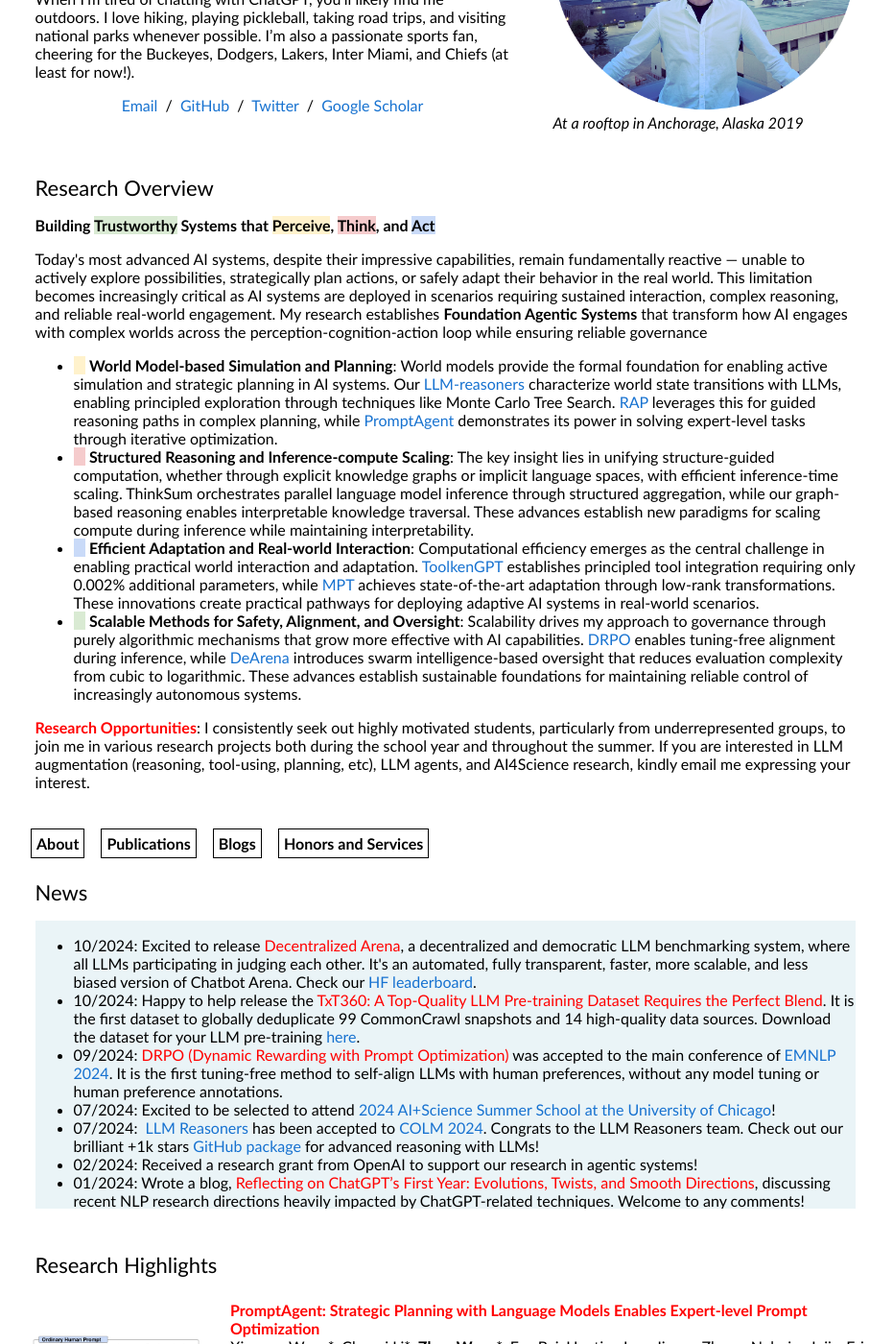
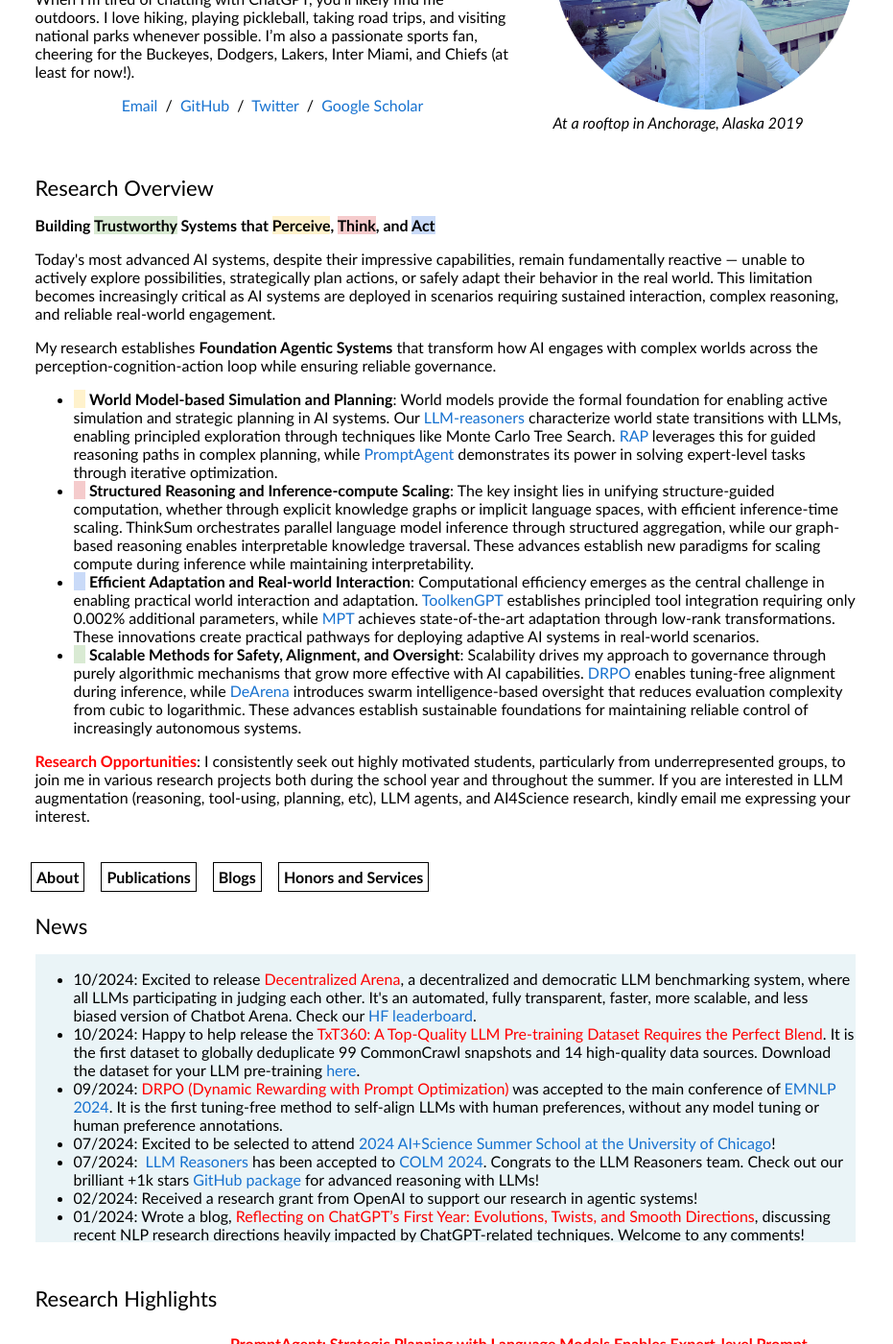
Before and after one commit to zhenwang9102/zhenwang9102.github.io, a Jekyll site: the page built from _posts/2019-06-02-venue.markdown, in a window 1280 px wide and 1400 px high, scrolled down 231 px. Shown: the whole window at 96% size, without its empty margins (176-1107 px from the left). Built offline with Jekyll 4.4.1, drawn with Linux system fonts in a browser that asks for light colours; some of the changed text lies outside the part shown.

Commit message:
Update default.html

```diff
--- a/_layouts/default.html
+++ b/_layouts/default.html
@@ -92,7 +92,10 @@
                 <b>Building <a style="background-color:#d9ead3;color:black;">Trustworthy</a> Systems that <a style="background-color:#fff2cc;color:black;">Perceive</a>, <a style="background-color:#f5cbcc;color:black;">Think</a>, and <a style="background-color:#c9daf8;color:black;">Act</a></b>
               </p>
               <p>
-                Today's most advanced AI systems, despite their impressive capabilities, remain fundamentally reactive — unable to actively explore possibilities, strategically plan actions, or safely adapt their behavior in the real world. This limitation becomes increasingly critical as AI systems are deployed in scenarios requiring sustained interaction, complex reasoning, and reliable real-world engagement. My research establishes <b>Foundation Agentic Systems</b> that transform how AI engages with complex worlds across the perception-cognition-action loop while ensuring reliable governance
+                Today's most advanced AI systems, despite their impressive capabilities, remain fundamentally reactive — unable to actively explore possibilities, strategically plan actions, or safely adapt their behavior in the real world. This limitation becomes increasingly critical as AI systems are deployed in scenarios requiring sustained interaction, complex reasoning, and reliable real-world engagement.
+              </p>
+              <p>
+                My research establishes <b>Foundation Agentic Systems</b> that transform how AI engages with complex worlds across the perception-cognition-action loop while ensuring reliable governance.
               </p>
               <ul>
                 <li>
@@ -399,7 +398,7 @@
               <br>
               <em><b>[NeurIPS 2023] (Oral)</b></em> <i>Thirty-seventh Conference on Neural Information Processing Systems</i>
               <br>
-              Also presented at <a href="https://socalnlp.github.io/symp23/index.html">SoCal NLP 2023</a>, <a style="color:red"><b>Best Paper Award</b></a>
+              <a href="https://socalnlp.github.io/symp23/index.html">SoCal NLP 2023</a>, <a style="color:red"><b>Best Paper Award</b></a>
               <br>
               <a href="https://arxiv.org/pdf/2305.11554.pdf">PDF</a> / <a href="https://github.com/Ber666/ToolkenGPT">Code</a> / <a href="http://zhenwang9102.github.io/">Slides</a> / <a href="http://zhenwang9102.github.io/">Poster</a>
               <p>ToolkenGPT augments LLMs with massive tools/APIs by representing tools as tokens (“toolken”) and enabling tool calls in the same way as generating regular words. ToolkenGPT is super efficient for learning massive tools, as plugging in new tools is as easy as learning embeddings.</p>
```
Also changed, not shown: other parts of _layouts/default.html (+0 -4 lines).
